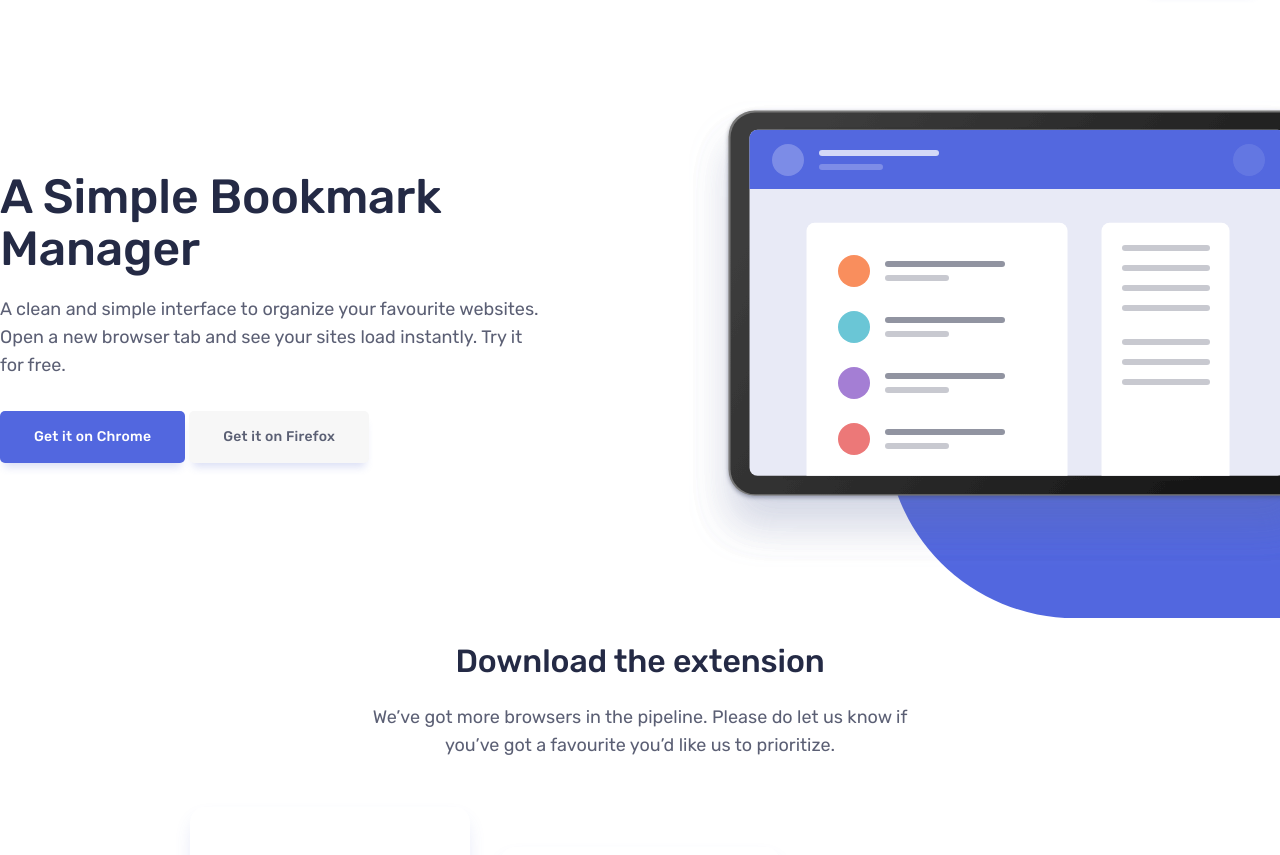
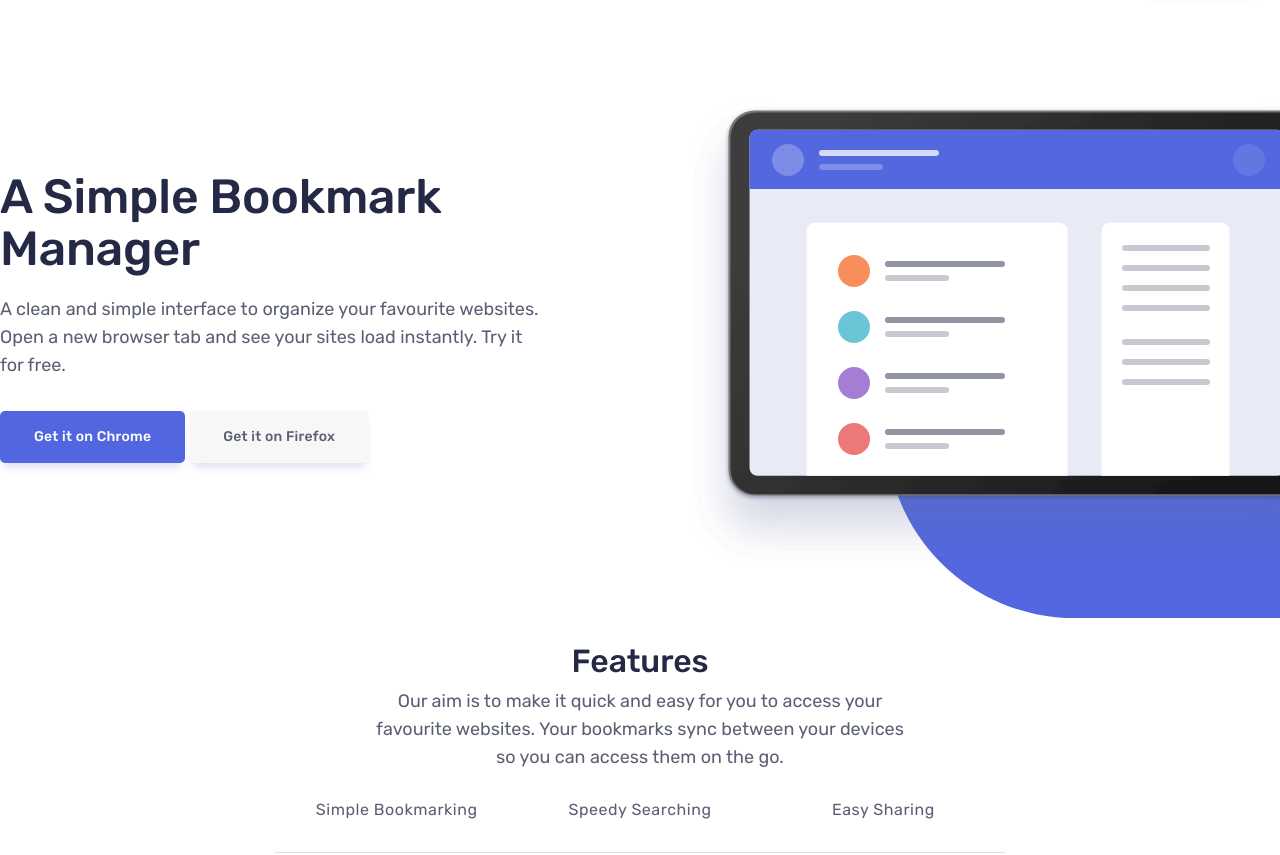
Before and after one commit to nlukic97/bonus_zadatak_4, a website: page public/index.html in a window 1280 px wide. Shown: the part 61-916 px from the top of the page. Drawn offline with Linux system fonts and the light colour scheme.

Commit message:
made slider buttons css

```diff
--- a/public/index.html
+++ b/public/index.html
@@ -54,6 +54,22 @@
       </section>
     </div>
   </div>
+
+  <!-- **************** Features section **************** -->
+  <section class="features">
+    <div class="container">
+      <div class="section-block text-center">
+        <h2 class="heading-2">Features</h2>
+        <p>Our aim is to make it quick and easy for you to access your favourite websites. Your bookmarks sync between your devices so you can access them on the go.</p>
+      </div>
+    </div>
+
+    <div class="slider-buttons">
+      <button class="slider-btn">Simple Bookmarking</button>
+      <button class="slider-btn">Speedy Searching</button>
+      <button class="slider-btn">Easy Sharing</button>
+    </div>
+  </section>
 
   <!-- **************** Web browsers section **************** -->
   <div class="container">
--- a/public/scss/imports/_layouts.scss
+++ b/public/scss/imports/_layouts.scss
@@ -23,6 +23,18 @@ nav {
                 margin: 0 22px;
             }
         }
+    }
+}
+
+// ------ Features section ------
+.slider-buttons {
+    display: flex;
+    margin: 0 auto;
+    max-width: 730px;
+    border-bottom: 1px solid rgba(73, 93, 207,0.2);
+
+    .slider-btn {
+        flex: 1;
     }
 }
 
--- a/public/scss/imports/components/_buttons.scss
+++ b/public/scss/imports/components/_buttons.scss
@@ -59,3 +59,28 @@ a, button {
         }
     }
 }
+
+
+// Button for the slider
+button.slider-btn {
+    outline: none;
+    font-family: 'Rubik', sans-serif;
+    border: none;
+    background-color: transparent;
+    font-size: 16px;
+    line-height: 17px;
+    letter-spacing: 0.53px;
+    padding: 30px 0 34px 0;
+    color: rgba(36, 42, 69, .75);
+
+    &:hover {
+        cursor: pointer;
+        color: $primary-red;
+    }
+
+    &.active {
+        border-bottom: 4px solid $primary-red;
+        padding: 30px 0;
+        color: rgba(36, 42, 69, 1);
+    }
+}
```
Also changed, not shown: public/css/style.css, 1 other file.
